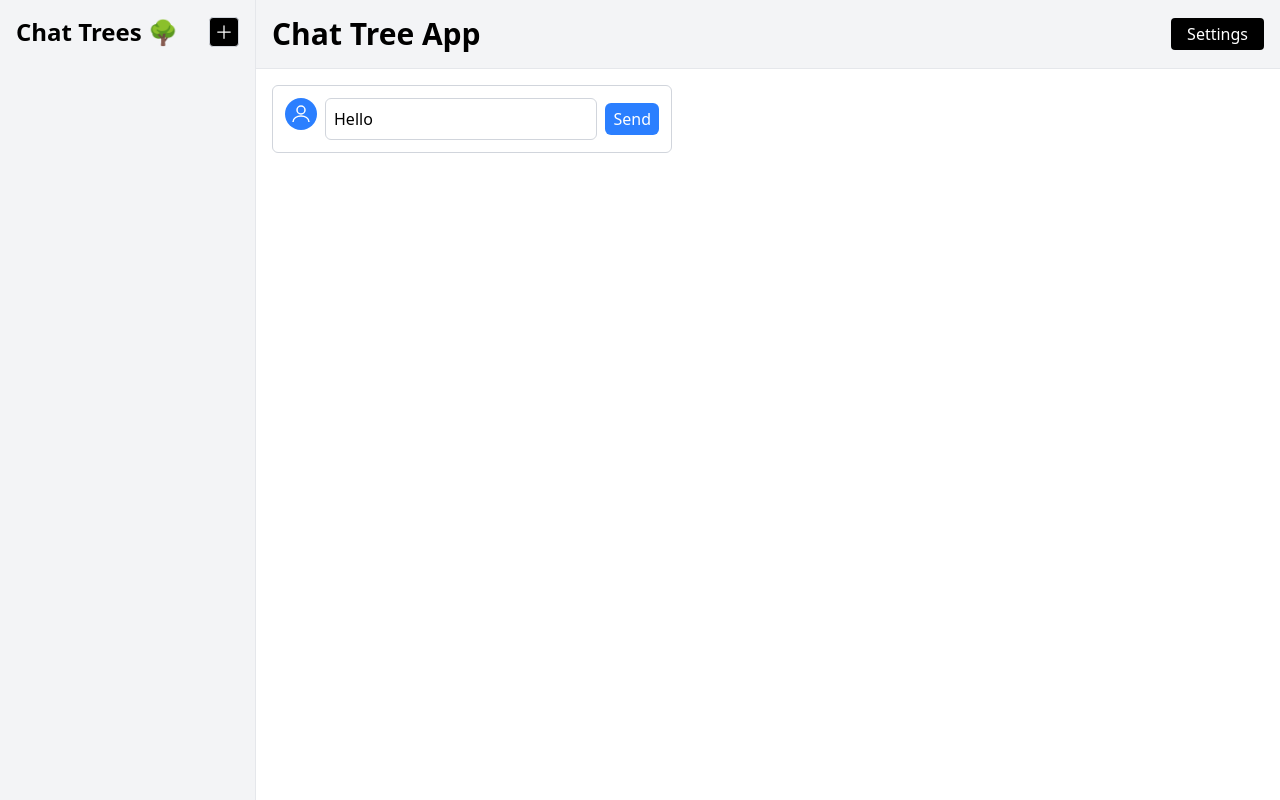
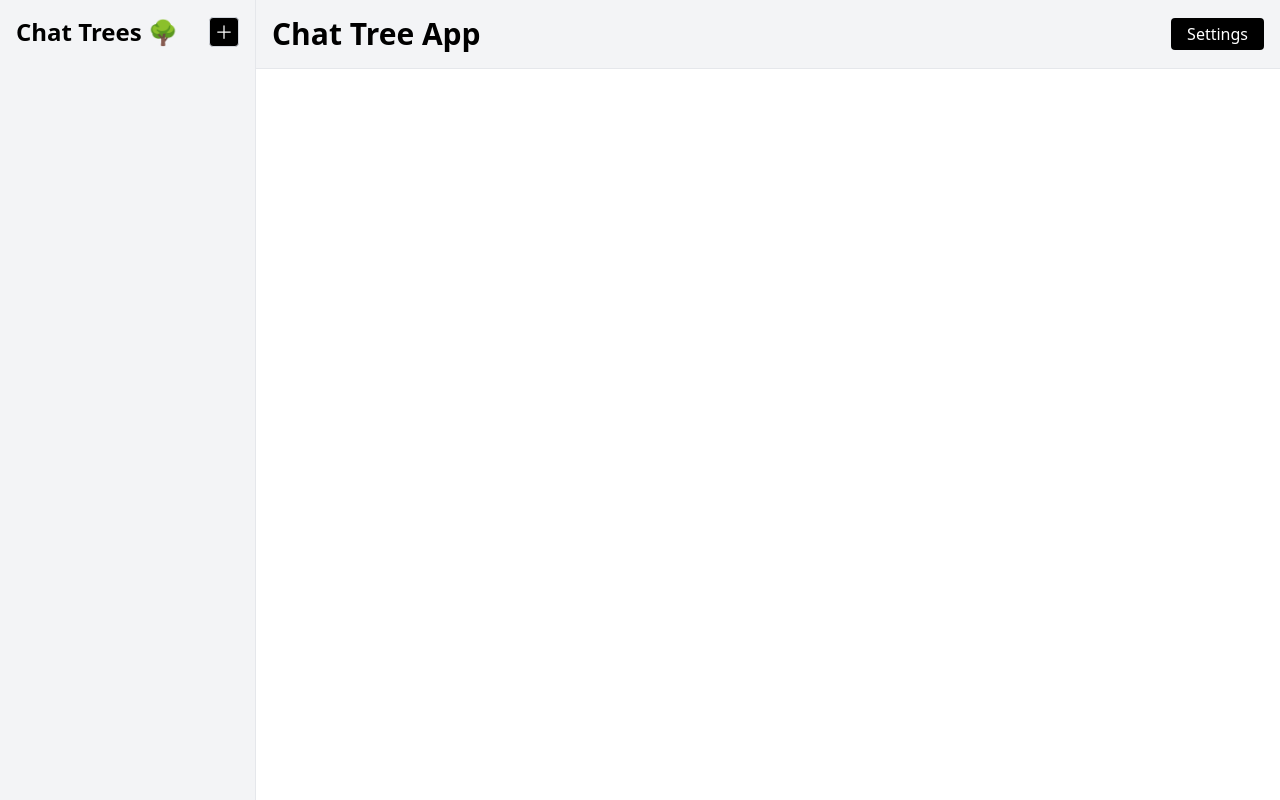
Before and after one commit to Utsav-Ladani/Chat-Tree, a React (Vite) app: page /chat/1 in a window 1280 px wide. Built offline with nearby package versions, Linux system fonts and the light colour scheme.

Commit message:
Add routes

```diff
--- a/package.json
+++ b/package.json
@@ -16,6 +16,7 @@
     "react": "^19.0.0",
     "react-dom": "^19.0.0",
     "react-markdown": "^10.1.0",
+    "react-router-dom": "^7.6.0",
     "tailwindcss": "^4.1.5"
   },
   "devDependencies": {
--- a/src/App.jsx
+++ b/src/App.jsx
@@ -6,6 +6,8 @@ import { getAllConversations } from './db/conversation';
 import { buildTree } from './utils/tree';
 import { useState } from 'react';
 import { useRef } from 'react';
+import { Routes, Route } from 'react-router-dom';
+import ChatTreeWrapper from './components/ChatTreeWrapper';
 
 const DEFAULT_ROOT_NODE = [{
   id: 0,
@@ -15,11 +17,9 @@ const DEFAULT_ROOT_NODE = [{
 }];
 
 function App() {
-  const [chatRootNode, setChatRootNode] = useState(DEFAULT_ROOT_NODE);
+  const [chatRootNodes, setChatRootNodes] = useState(DEFAULT_ROOT_NODE);
   const parentRef = useRef(null);
   const [reRender, setReRender] = useState(0);
-
-  const currentChatRootNode = chatRootNode[0]
 
   function addChildNode(parentId) {
     function addChildRecursive(node) {
@@ -45,7 +45,7 @@ function App() {
         return node;
       }
     }
-    setChatRootNode((root) => addChildRecursive(root));
+    setChatRootNodes((root) => addChildRecursive(root));
     setReRender((prev) => prev + 1);
   }
 
@@ -64,31 +64,51 @@ function App() {
 
       return node;
     }
-    setChatRootNode((root) => updateNodeRecursive(root));
+    setChatRootNodes((root) => updateNodeRecursive(root));
     setReRender((prev) => prev + 1);
   }
 
   useEffect(() => {
     getAllConversations().then(records => {
-      setChatRootNode(buildTree(records) ?? DEFAULT_ROOT_NODE);
+      setChatRootNodes(buildTree(records) ?? DEFAULT_ROOT_NODE);
     });
   }, []);
 
   return (
     <div className="grid grid-cols-[auto_1fr] h-screen w-full">
-      <Sidebar chatRootNode={chatRootNode} />
+      <Sidebar
+        chatRootNodes={chatRootNodes}
+        onNewChat={() => {
+          addChildNode(0);
+        }}
+      />
       <div className="grid grid-rows-[auto_1fr] h-screen w-full">
         <header className="flex justify-between items-center p-4 bg-gray-100 border-b border-gray-200">
           <h1 className="text-3xl font-bold">Chat Tree App</h1>
           <button className="bg-black text-white px-4 py-1 rounded">Settings</button>
         </header>
-        <ChatTree
-          chatRootNode={currentChatRootNode}
-          parentRef={parentRef}
-          onAddChild={addChildNode}
-          reRender={reRender}
-          updateNodeData={updateNodeData}
-        />
+        <Routes>
+          <Route
+            path="/"
+            element={
+              <div className="flex flex-col items-center justify-center h-full">
+                <h2 className="text-2xl font-bold">Hello 👋</h2>
+                <p className="text-lg">Select a chat tree to get started</p>
+              </div>
+            } />
+
+          <Route
+            path="/chat/:id"
+            element={
+              <ChatTreeWrapper
+                chatRootNodes={chatRootNodes}
+                parentRef={parentRef}
+                onAddChild={addChildNode}
+                reRender={reRender}
+                updateNodeData={updateNodeData}
+              />
+            } />
+        </Routes>
       </div>
     </div>
   )
--- a/src/components/ChatTree.jsx
+++ b/src/components/ChatTree.jsx
@@ -1,6 +1,10 @@
 import ChatNode from "./ChatNode";
 
 export default function ChatTree({ chatRootNode, parentRef, onAddChild, reRender, updateNodeData }) {
+    if (!chatRootNode) {
+        return null;
+    }
+
     return (
         <main className="p-4 overflow-auto">
             <ChatNode
--- /dev/null
+++ b/src/components/ChatTreeWrapper.jsx
@@ -0,0 +1,23 @@
+import { useMemo } from "react";
+import { useParams } from "react-router-dom";
+import ChatTree from "./ChatTree";
+
+export default function ChatTreeWrapper({ chatRootNodes, parentRef, onAddChild, reRender, updateNodeData }) {
+    const { id } = useParams();
+
+    console.log(id);
+
+    const currentChatRootNode = useMemo(() => {
+      return chatRootNodes.find(node => node.id === parseInt(id));
+    }, [chatRootNodes, id]);
+
+    return (
+        <ChatTree
+            chatRootNode={currentChatRootNode}
+            parentRef={parentRef}
+            onAddChild={onAddChild}
+            reRender={reRender}
+            updateNodeData={updateNodeData}
+        />
+    );
+}
--- a/src/components/Sidebar.jsx
+++ b/src/components/Sidebar.jsx
@@ -1,10 +1,12 @@
 import PlusIcon from "../icons/PlusIcon";
 
-export default function Sidebar({ chatRootNode, onNewChat }) {
+export default function Sidebar({ chatRootNodes, onNewChat }) {
     return (
         <aside className="bg-gray-100 py-4 w-64 border-r border-gray-200">
             <header className="flex justify-between items-center mb-4 px-4">
-                <h2 className="text-2xl font-bold">Chat Trees 🌳</h2>
+                <a href="/">
+                    <h2 className="text-2xl font-bold">Chat Trees 🌳</h2>
+                </a>
                 <button
                     className="bg-black text-white p-1 rounded border border-gray-300 hover:bg-gray-200 hover:text-black hover:cursor-pointer"
                     onClick={onNewChat}
@@ -13,7 +15,7 @@ export default function Sidebar({ chatRootNode, onNewChat }) {
                 </button>
             </header>
             <ul className="flex flex-col gap-2 overflow-y-auto px-2">
-                {chatRootNode.map((node) => (
+                {chatRootNodes.map((node) => (
                     <li key={node.id} className="px-2 py-1 hover:bg-gray-200 hover:cursor-pointer rounded">
                         <a href={`/chat/${node.id}`}>{node.user}</a>
                     </li>
--- a/src/main.jsx
+++ b/src/main.jsx
@@ -1,9 +1,12 @@
 import { StrictMode } from 'react'
 import { createRoot } from 'react-dom/client'
 import App from './App.jsx'
+import { BrowserRouter } from 'react-router-dom'
 
 createRoot(document.getElementById('root')).render(
   <StrictMode>
-    <App />
+    <BrowserRouter>
+      <App />
+    </BrowserRouter>
   </StrictMode>,
 )
```
Also changed, not shown: 1 other file (tests, documents, lock files or other folders).
